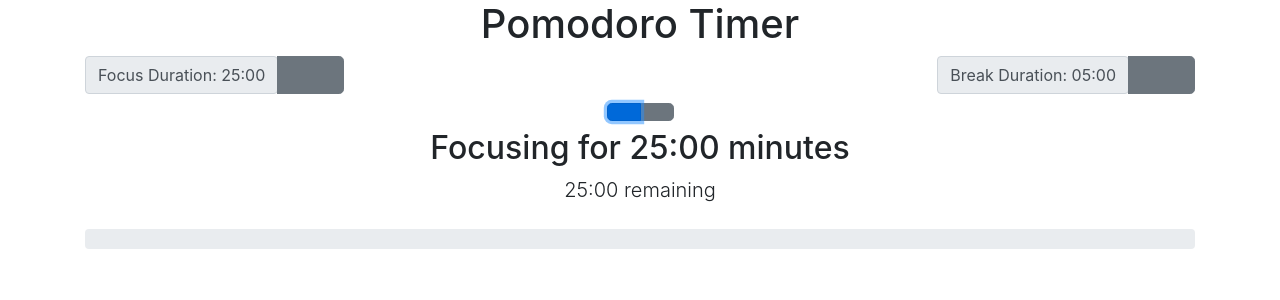
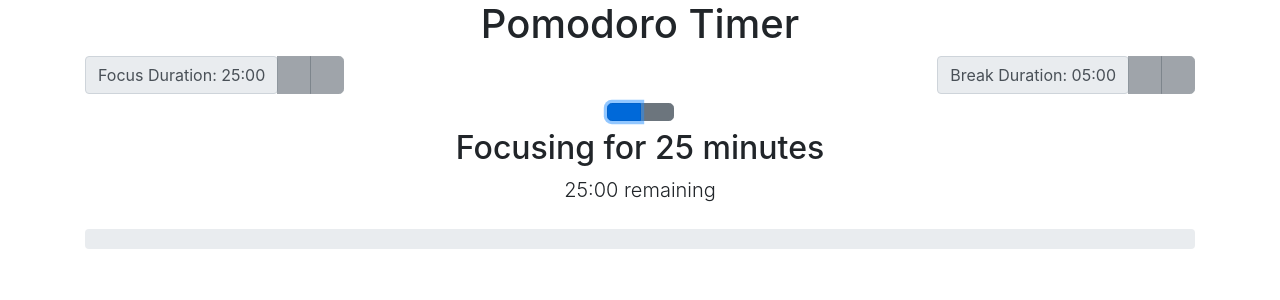
Before and after one commit to SeanCassone/Pomodoro-Timer, a React (Create React App) app: page / in a window 1280 px wide. Both pictures are taken after a click on the button 623 px from the left and 111 px from the top of the page. Shown: the top 300 px of the page. Built offline with nearby package versions, Linux system fonts and the light colour scheme; a web font is replaced by a local one.

Commit message:
Making Progress

```diff
--- a/src/pomodoro/Pomodoro.js
+++ b/src/pomodoro/Pomodoro.js
@@ -2,41 +2,52 @@ import React, { useState } from "react";
 import classNames from "../utils/class-names";
 import { minutesToDuration } from "../utils/duration";
 import useInterval from "../utils/useInterval";
+import Session from "./Session";
 
 function Pomodoro() {
   // Timer starts out paused
   const [isTimerRunning, setIsTimerRunning] = useState(false);
-
+  // this holds the time for focus and break
   const [focusTime, setFocusTime] = useState(25);
   const [breakTime, setBreakTime] = useState(5);
+  // this will allow you to switch the current timer that is running
+  const [timerState, setTimerState] = useState("stop");
+  const [timeRemaining, setTimeRemaining] = useState(0);
 
-  function increaseFocusTime() {
-    setFocusTime((focusTime) => (focusTime < 60 ? focusTime + 5 : null));
-  }
+  // Focus Duration time display and increase decrease buttons
+  const increaseFocusTime = () => setFocusTime(focusTime + 5);
+  const decreaseFocusTime = () => setFocusTime(focusTime - 5);
+  const displayFocusTime = () =>
+    focusTime === 60 ? "60:00" : minutesToDuration(focusTime);
 
-  function decreaseFocusTime() {
-    setFocusTime((focusTime) => (focusTime > 5 ? focusTime - 5 : null));
-  }
+  // Break Duration time display and increase decrease buttons
+  const increaseBreakTime = () => setBreakTime(breakTime + 1);
+  const decreaseBreakTime = () => setBreakTime(breakTime - 1);
+  const displayBreakTime = () =>
+    breakTime === 15 ? "15:00" : minutesToDuration(breakTime);
 
-  function increaseBreakTime() {
-    setBreakTime((breakTime) => (breakTime < 15 ? breakTime + 1 : null));
-  }
+  const displaySessionTitle = () =>
+    timerState === "focus"
+      ? `Focusing for ${focusTime} minutes`
+      : `On Break for ${breakTime} minutes`;
 
-  function decreaseBreakTime() {
-    setBreakTime((breakTime) => (breakTime > 1 ? breakTime - 1 : null));
-  }
+  const displayRemainingTime = () =>
+    timerState === "focus"
+      ? `${focusTime} remaining`
+      : `${breakTime} remaining`;
 
-  useInterval(
-    () => {
-      // ToDo: Implement what should happen when the timer is running
-    },
-    isTimerRunning ? 1000 : null
-  );
+  useInterval(() => {}, isTimerRunning ? 1000 : null);
 
   function playPause() {
     setIsTimerRunning((prevState) => !prevState);
+    setTimerState((state) => (state === "stop" ? "focus" : state));
   }
 
+  function stop() {
+    setIsTimerRunning(false);
+    setTimerState("stop");
+    setTimeRemaining(0);
+  }
   return (
     <div className="pomodoro">
       <div className="row">
@@ -44,7 +55,7 @@ function Pomodoro() {
           <div className="input-group input-group-lg mb-2">
             <span className="input-group-text" data-testid="duration-focus">
               {/* TODO: Update this text to display the current focus session duration */}
-              Focus Duration: {minutesToDuration(focusTime)}
+              Focus Duration: {displayFocusTime()}
             </span>
             <div className="input-group-append">
               {/* TODO: Implement decreasing focus duration and disable during a focus or break session */}
@@ -53,6 +64,7 @@ function Pomodoro() {
                 className="btn btn-secondary"
                 data-testid="decrease-focus"
                 onClick={decreaseFocusTime}
+                disabled={isTimerRunning || focusTime <= 5}
               >
                 <span className="oi oi-minus" />
               </button>
@@ -62,6 +74,7 @@ function Pomodoro() {
                 className="btn btn-secondary"
                 data-testid="increase-focus"
                 onClick={increaseFocusTime}
+                disabled={isTimerRunning || focusTime >= 60}
               >
                 <span className="oi oi-plus" />
               </button>
@@ -73,7 +86,7 @@ function Pomodoro() {
             <div className="input-group input-group-lg mb-2">
               <span className="input-group-text" data-testid="duration-break">
                 {/* TODO: Update this text to display the current break session duration */}
-                Break Duration: {minutesToDuration(breakTime)}
+                Break Duration: {displayBreakTime()}
               </span>
               <div className="input-group-append">
                 {/* TODO: Implement decreasing break duration and disable during a focus or break session*/}
@@ -82,6 +95,7 @@ function Pomodoro() {
                   className="btn btn-secondary"
                   data-testid="decrease-break"
                   onClick={decreaseBreakTime}
+                  disabled={isTimerRunning || breakTime <= 1}
                 >
                   <span className="oi oi-minus" />
                 </button>
@@ -91,6 +105,7 @@ function Pomodoro() {
                   className="btn btn-secondary"
                   data-testid="increase-break"
                   onClick={increaseBreakTime}
+                  disabled={isTimerRunning || breakTime >= 15}
                 >
                   <span className="oi oi-plus" />
                 </button>
@@ -126,39 +141,19 @@ function Pomodoro() {
               type="button"
               className="btn btn-secondary"
               title="Stop the session"
+              onClick={stop}
+              disabled={!isTimerRunning}
             >
               <span className="oi oi-media-stop" />
             </button>
           </div>
         </div>
       </div>
-      <div>
-        {/* TODO: This area should show only when a focus or break session is running or pauses */}
-        <div className="row mb-2">
-          <div className="col">
-            {/* TODO: Update message below to include current session (Focusing or On Break) and total duration */}
-            <h2 data-testid="session-title">Focusing for 25:00 minutes</h2>
-            {/* TODO: Update message below to include time remaining in the current session */}
-            <p className="lead" data-testid="session-sub-title">
-              25:00 remaining
-            </p>
-          </div>
-        </div>
-        <div className="row mb-2">
-          <div className="col">
-            <div className="progress" style={{ height: "20px" }}>
-              <div
-                className="progress-bar"
-                role="progressbar"
-                aria-valuemin="0"
-                aria-valuemax="100"
-                aria-valuenow="0" // TODO: Increase aria-valuenow as elapsed time increases
-                style={{ width: "0%" }} // TODO: Increase width % as elapsed time increases
-              />
-            </div>
-          </div>
-        </div>
-      </div>
+      <Session
+        isTimerRunning={isTimerRunning}
+        sessionTitle={displaySessionTitle()}
+        displayRemainingTime={displayRemainingTime()}
+      />
     </div>
   );
 }
--- /dev/null
+++ b/src/pomodoro/Session.js
@@ -0,0 +1,38 @@
+import React from "react";
+function Session({ isTimerRunning, sessionTitle }) {
+  return (
+    isTimerRunning && (
+      <div>
+        {/* TODO: This area should show only when a focus or break session is running or pauses */}
+        <div className="row mb-2">
+          <div className="col">
+            {/* TODO: Update message below to include current session (Focusing or On Break) and total duration */}
+            <h2 data-testid="session-title">{sessionTitle}</h2>
+
+            {/* TODO: Update message below to include time remaining in the current session */}
+
+            <p className="lead" data-testid="session-sub-title">
+              25:00 remaining
+            </p>
+          </div>
+        </div>
+        <div className="row mb-2">
+          <div className="col">
+            <div className="progress" style={{ height: "20px" }}>
+              <div
+                className="progress-bar"
+                role="progressbar"
+                aria-valuemin="0"
+                aria-valuemax="100"
+                aria-valuenow="0" // TODO: Increase aria-valuenow as elapsed time increases
+                style={{ width: "0%" }} // TODO: Increase width % as elapsed time increases
+              />
+            </div>
+          </div>
+        </div>
+      </div>
+    )
+  );
+}
+
+export default Session;
```
Also changed, not shown: 1 other file (tests, documents, lock files or other folders).
